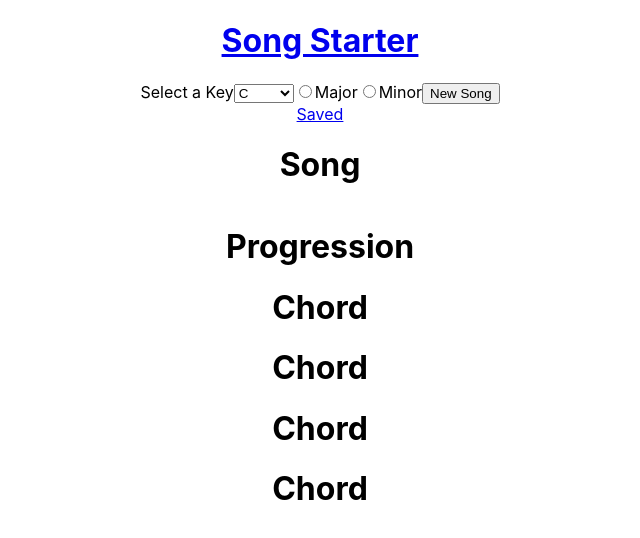
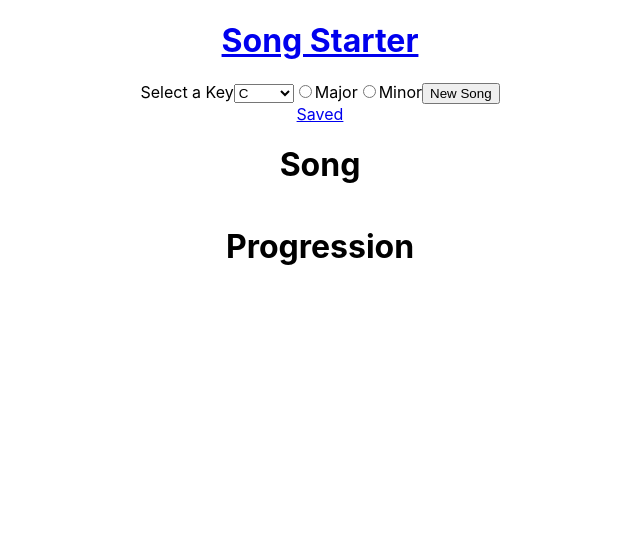
Before and after one commit to Song-Starter/song-starter, a React (Create React App) app: page / in a window 1280 px wide. Shown: the top 538 px of the page, without its empty margins (320-960 px from the left). Built offline with nearby package versions, Linux system fonts and the light colour scheme.

Commit message:
Pass retrieved data to Progression and Chord components.

```diff
--- a/src/components/App.js
+++ b/src/components/App.js
@@ -1,5 +1,5 @@
 import React, { Component } from 'react';
-import { Chord } from "tonal"
+// import { Chord } from "tonal"
 import * as Key from "tonal-key";
 import './App.css';
 import {Switch, Route} from 'react-router-dom'
@@ -38,10 +38,9 @@ class App extends Component {
     for(let i = 0; i < 4; i++) {
       chordArray.push(songKey[Math.floor(Math.random() * 6)])
     }
-    console.log(chordArray)
-    // this.setState({
-    //   progression: []
-    // })
+    this.setState({
+      progression: [chordArray]
+    })
   }
 
   render(){
@@ -52,7 +51,7 @@ class App extends Component {
         <Switch>
           <Route exact path="/"
           render={() => {
-          return <Song lyrics={ this.state.lyrics }/>
+          return <Song lyrics={ this.state.lyrics } progression={ this.state.progression }/>
           }}/>
           <Route path="/poem"
             render={() => {
--- a/src/components/Chord.js
+++ b/src/components/Chord.js
@@ -1,13 +1,12 @@
 import React from 'react';
-import { chord } from 'tonal';
+import { Chord as cord } from 'tonal';
 import './Chord.css';
 
-const Chord = () => {
+const Chord = (props) => {
   return (
     <div className="Chord">
-      <h1>Chord</h1>
-      {/* <p>{chord.name}</p>
-      <p>{chord.notes(name)}</p> */}
+      <p>{props.name}</p>
+      <p>{cord.notes(props.name)}</p>
       <audio></audio>
     </div>
   );
--- a/src/components/Progression.js
+++ b/src/components/Progression.js
@@ -2,14 +2,14 @@ import React from 'react';
 import './Song.css';
 import Chord from './Chord'
 
-const Progression = () => {
+const Progression = ({progression}) => {
+  const chordProgression = progression.map(chord => {
+    return <Chord name={chord}/>
+  })
   return (
     <div className="Progression">
       <h1>Progression</h1>
-      <Chord />
-      <Chord />
-      <Chord />
-      <Chord />
+      { chordProgression }
     </div>
   );
 }
--- a/src/components/Song.js
+++ b/src/components/Song.js
@@ -3,12 +3,12 @@ import './Song.css';
 import Lyrics from './Lyrics'
 import Progression from './Progression'
 
-const Song = ({ lyrics }) => {
+const Song = ({ lyrics, progression }) => {
   return (
     <div className="Song">
       <h1>Song</h1>
       <Lyrics lyrics={lyrics}/>
-      <Progression />
+      <Progression progression={progression}/>
     </div>
   );
 }
```
